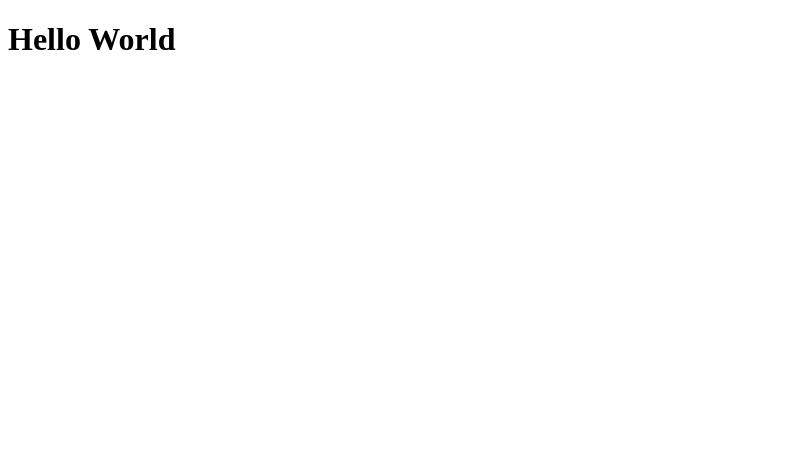
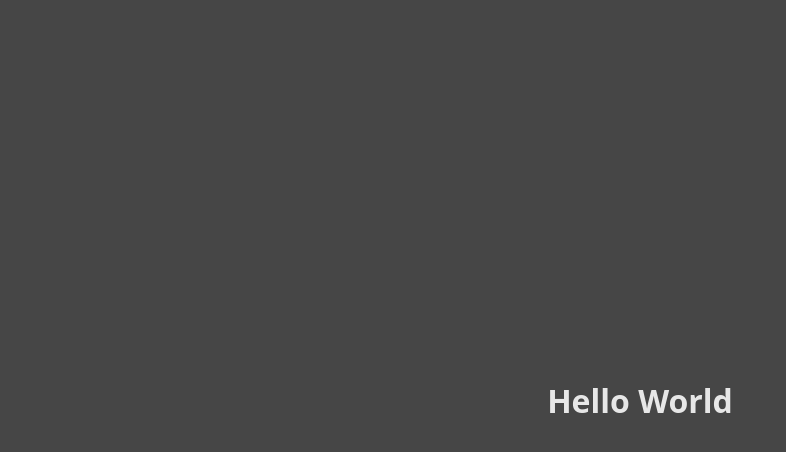
Before and after one commit to glenn-mccrea/2508-LC-Unit1-React-App-Final-glenn-mccrea, a React (Vite) app in the folder react-final-project/: page / in a window 1280 px wide. Shown: the top 452 px of the page, without its empty margins (0-786 px from the left). Built offline with nearby package versions, Linux system fonts and the light colour scheme.

Commit message:
hello world added and basic flat style added to index and app css.

```diff
--- a/react-final-project/src/App.css
+++ b/react-final-project/src/App.css
@@ -1,7 +1,13 @@
-/* #root {
-  max-width: 1280px;
+#root {
+  max-width: 1920px;
   margin: 0 auto;
   padding: 2rem;
   text-align: center;
 }
- */
+body {
+  margin: 0;
+  display: flex;
+  place-items: center;
+  min-width: 320px;
+  min-height: 100vh;
+}
--- a/react-final-project/src/App.jsx
+++ b/react-final-project/src/App.jsx
@@ -1,4 +1,3 @@
-import { useState } from "react";
 import "./App.css";
 
 function App() {
--- a/react-final-project/src/index.css
+++ b/react-final-project/src/index.css
@@ -1,16 +1,7 @@
-/* :root {
+:root {
   font-family: system-ui, Avenir, Helvetica, Arial, sans-serif;
-  line-height: 1.5;
-  font-weight: 400;
-
-  color-scheme: light dark;
   color: rgba(255, 255, 255, 0.87);
-  background-color: #242424;
-
-  font-synthesis: none;
-  text-rendering: optimizeLegibility;
-  -webkit-font-smoothing: antialiased;
-  -moz-osx-font-smoothing: grayscale;
+  background-color: #464646;
 }
 
 a {
@@ -19,7 +10,8 @@ a {
   text-decoration: inherit;
 }
 a:hover {
-  color: #535bf2;
+  color: #2d35c9;
+  cursor: pointer;
 }
 
 body {
@@ -28,11 +20,6 @@ body {
   place-items: center;
   min-width: 320px;
   min-height: 100vh;
-}
-
-h1 {
-  font-size: 3.2em;
-  line-height: 1.1;
 }
 
 button {
@@ -49,4 +36,3 @@ button {
 button:hover {
   border-color: #646cff;
 }
- */
```
